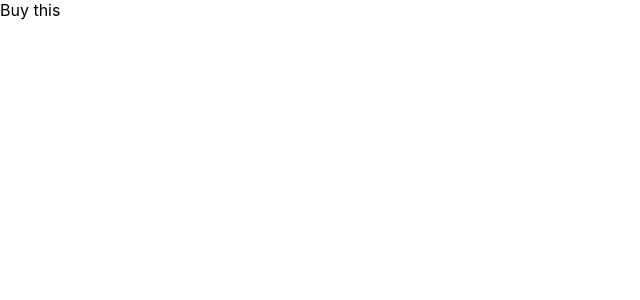
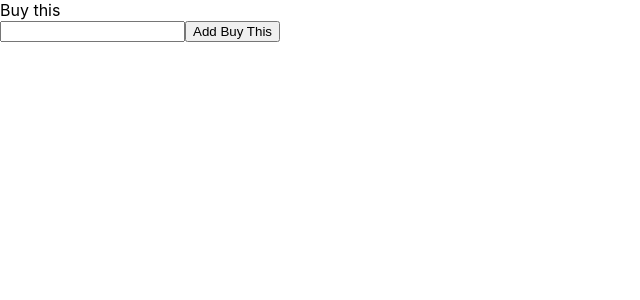
Before and after one commit to andrewisen/buy-this-not-that, a React (Create React App) app: page / in a window 1280 px wide. Shown: the top 300 px of the page, without its empty margins (0-640 px from the left). Built offline with nearby package versions, Linux system fonts and the light colour scheme.

Commit message:
Add input

```diff
--- a/src/App.js
+++ b/src/App.js
@@ -1,7 +1,13 @@
 import BuyThisList from "./BuyThisList";
 
 function App() {
-    return <BuyThisList />;
+    return (
+        <>
+            <BuyThisList />
+            <input type="text" />
+            <button>Add Buy This</button>
+        </>
+    );
 }
 
 export default App;
```
